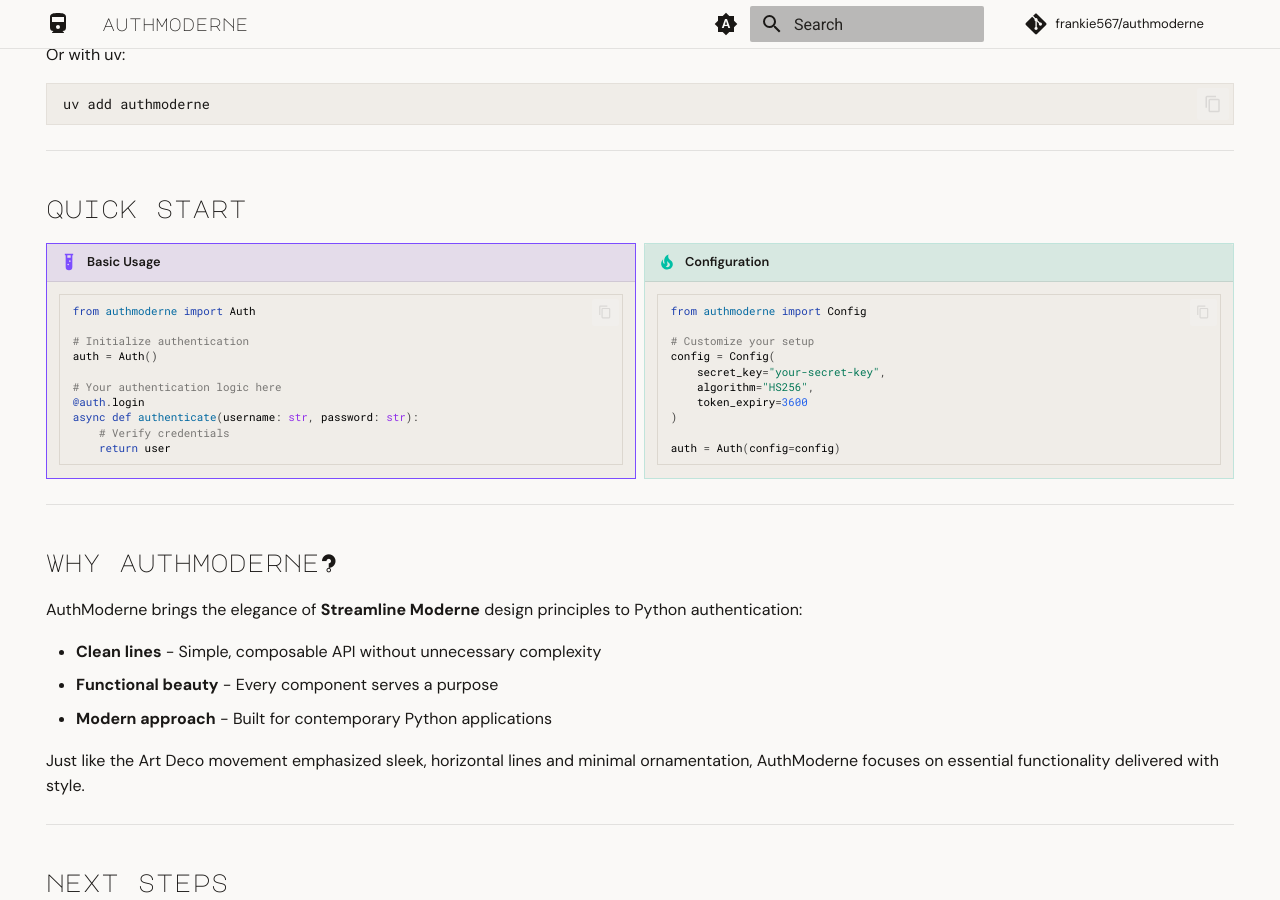
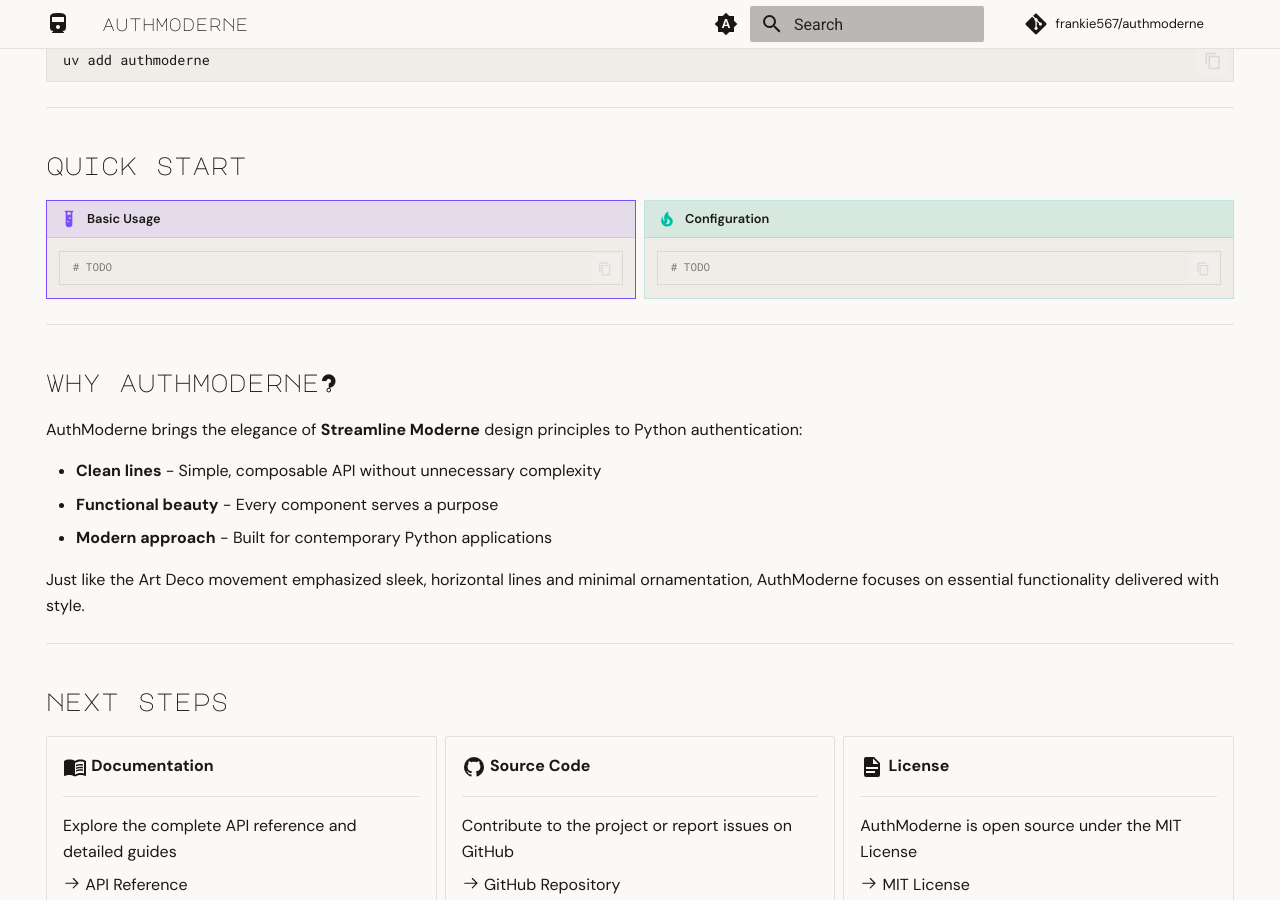
Before and after one commit to frankie567/authmoderne, an MkDocs documentation site: the page built from docs/index.md, in a window 1280 px wide and 900 px high, scrolled down 1149 px. Built offline with MkDocs 1.6.1 and Material for MkDocs 9.7.7, drawn with Linux system fonts in a browser that asks for light colours; comment, search, counter and statistics services are not loaded.

Commit message:
Tweak landing

````diff
--- a/docs/index.md
+++ b/docs/index.md
@@ -148,11 +148,6 @@
     <div class="hero-content">
         <h1>AuthModerne</h1>
         <p><strong>Streamlined authentication for modern Python applications.</strong></p>
-        <p>
-            <a href="https://github.com/frankie567/authmoderne/actions"><img src="https://github.com/frankie567/authmoderne/workflows/Build/badge.svg" alt="build"></a>
-            <a href="https://codecov.io/gh/frankie567/authmoderne"><img src="https://codecov.io/gh/frankie567/authmoderne/branch/master/graph/badge.svg" alt="codecov"></a>
-            <a href="https://badge.fury.io/py/authmoderne"><img src="https://badge.fury.io/py/authmoderne.svg" alt="PyPI version"></a>
-        </p>
         <p>
             <a href="#installation" class="md-button md-button--primary">Get Started</a>
             <a href="https://github.com/frankie567/authmoderne" class="md-button">View on GitHub</a>
@@ -336,31 +331,13 @@
 !!! example "Basic Usage"
 
     ```python
-    from authmoderne import Auth
-
-    # Initialize authentication
-    auth = Auth()
-
-    # Your authentication logic here
-    @auth.login
-    async def authenticate(username: str, password: str):
-        # Verify credentials
-        return user
+    # TODO
     ```
 
 !!! tip "Configuration"
 
     ```python
-    from authmoderne import Config
-
-    # Customize your setup
-    config = Config(
-        secret_key="your-secret-key",
-        algorithm="HS256",
-        token_expiry=3600
-    )
-
-    auth = Auth(config=config)
+    # TODO
     ```
 
 </div>
````
Also changed, not shown: docs/test.md (deleted, +0 -17 lines).
